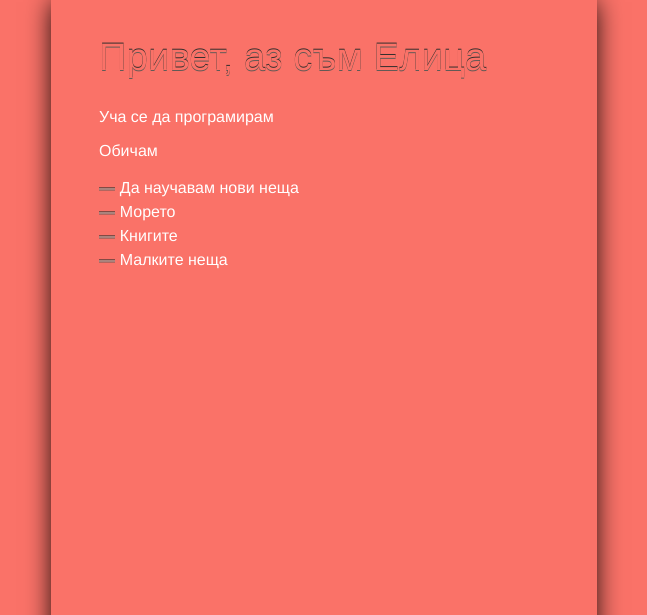
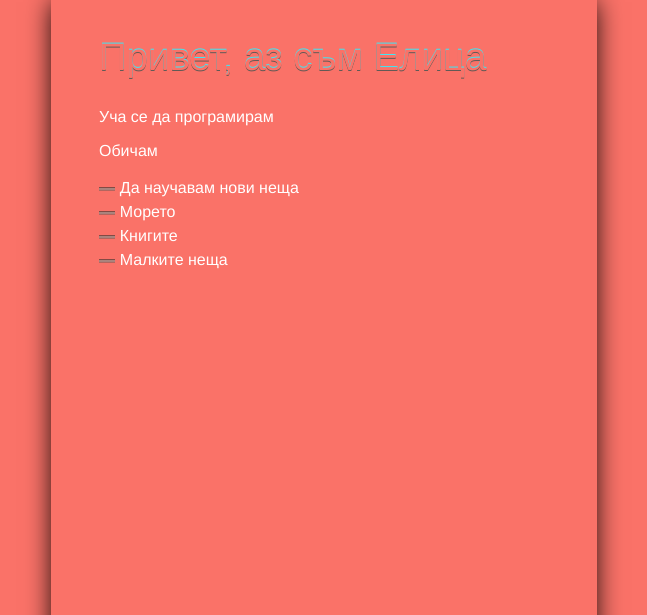
Before and after one commit to schtastie/schtastie.github.io, a plain HTML site: page index.html in a window 1280 px wide. Shown: the top 615 px of the page, without its empty margins (316-963 px from the left). Drawn offline with Linux system fonts and the light colour scheme.

Commit message:
modified content

```diff
--- a/voter.css
+++ b/voter.css
@@ -21,7 +21,7 @@ h1 {
 	margin-top: 0;
 	padding-top: 2rem;
 	color: #FA7268;
-	text-shadow: 0 -1px 0 #332F2D, 0 1px 0 #625A56;
+	text-shadow: 0 -1px 0 #3AEAF7, 0 1px 0 #625A56;
 }
 
 ul {
```
